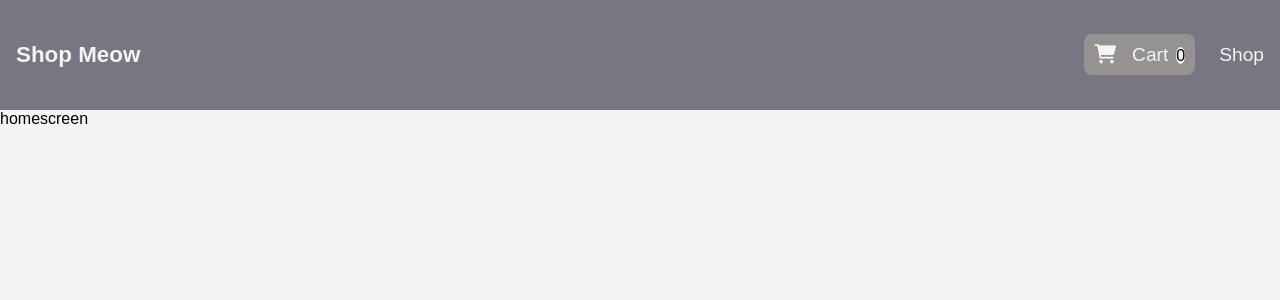
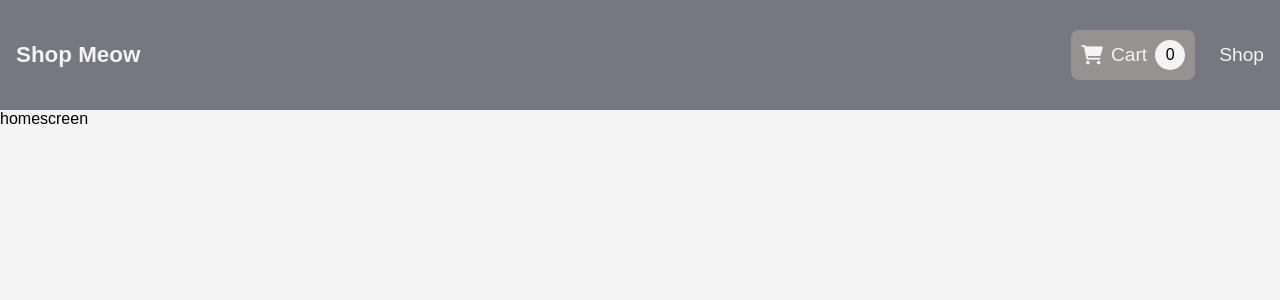
Before and after one commit to Shadi-Isshac/MERN_eCommerce, a React (Create React App) app in the folder frontend/: page / in a window 1280 px wide. Shown: the top 300 px of the page. Built offline with nearby package versions, Linux system fonts and the light colour scheme.

Commit message:
navbar cartbadgelogo centered properly

```diff
--- a/frontend/src/components/Navbar.css
+++ b/frontend/src/components/Navbar.css
@@ -29,12 +29,14 @@
     text-decoration: none;
     color: #f4f4f4;
     font-size:  1.2rem;
+    display: flex;
     align-items: center;
 }
 
-.cart {
-    padding-left: 1rem;
-
+.navbar__links > li > a > span {
+    display: flex;
+    align-items: center;
+    margin-left: 8px;
 }
 
 .cart__link {
@@ -49,13 +51,19 @@
     color: #f4f4f4;
 }
 
-.cartlogo__badge{
+.cartlogo__badge {
+    width: 30px;
+    height: 30px;
     background-color: #f4f4f4;
     color: #040404;
     border-radius: 50%;
     margin-left: 8px;
     color: #040404;
     font-size: 1rem;
+    justify-content: center;
+    align-items: center;
+    text-align: center;
+    display: flex ;
 }
 
 .hamburger__menu {
--- a/frontend/src/components/Navbar.js
+++ b/frontend/src/components/Navbar.js
@@ -13,11 +13,10 @@ const navbar = ({click}) => {
         <li>
             <Link to="/cart" className="cart__link">
               <i className="fas fa-shopping-cart"></i>
-             <span className='cart'>
-               Cart
-               </span>
+              <span>
+             Cart
             <span className="cartlogo__badge">0</span>
-
+              </span>
             </Link>
         </li>
         <li>
--- a/frontend/src/components/SideDrawer.css
+++ b/frontend/src/components/SideDrawer.css
@@ -50,3 +50,27 @@
     align-items: center;
     margin-left: 8px;
 }
+
+.sidedrawer__cartbadge {
+    display: flex;
+    align-items: center;
+    justify-content: center;
+    text-align: center;
+    width: 30px;
+    height: 30px;
+    border-radius: 50%;
+    background-color: #171717;
+    color: #f4f4f4;
+    margin-left: 8px;
+}
+
+.sidedrawer__links > li > a:hover .sidedrawer__cartbadge {
+    background: #f4f4f4;
+    color: #171717;
+}
+
+@media (min-width: 960px) {
+    .sidedrawer{
+        display: none;
+    }
+}
```
